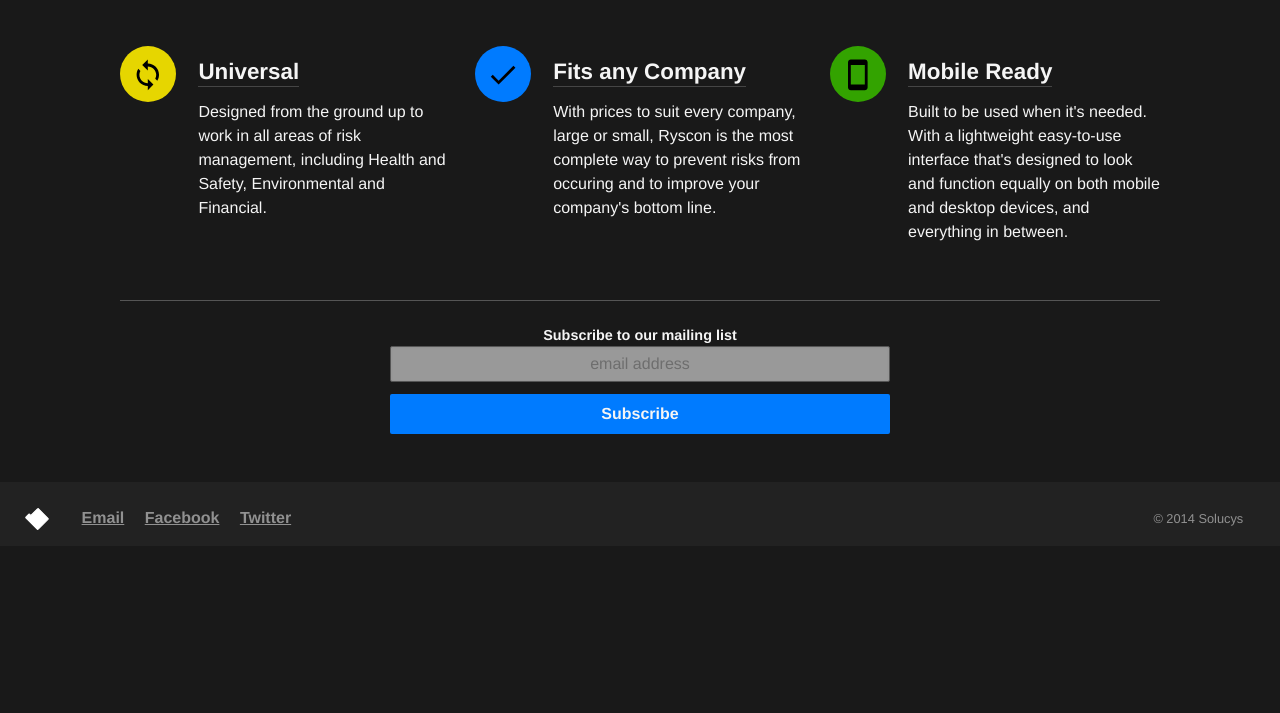
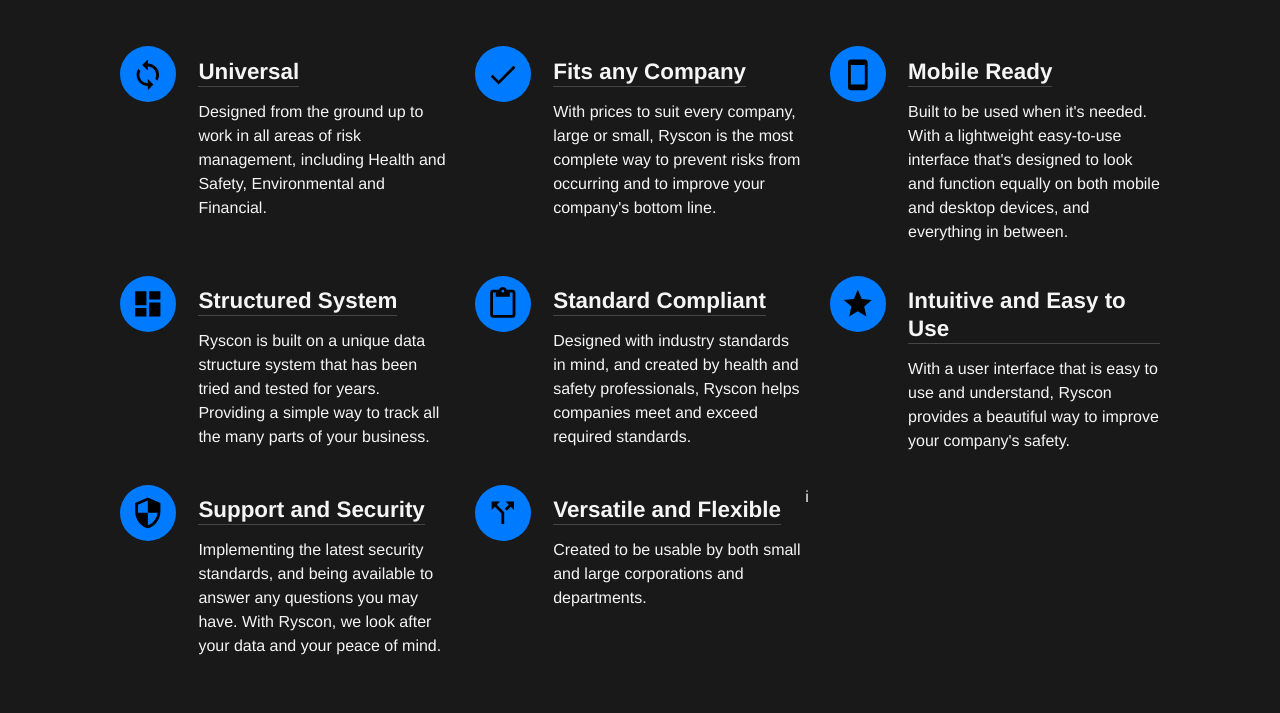
Before and after one commit to eoinobrien/Ryscon, a plain HTML site: page index.html in a window 1280 px wide. Shown: the part 667-1380 px from the top of the page. Before the commit the page ends 1213 px from the top, so only its background shows below. Drawn offline with Linux system fonts and the light colour scheme; a script that the page names is missing.

Commit message:
added more bullet points

```diff
--- a/index.html
+++ b/index.html
@@ -69,7 +69,7 @@
         <section>
             <ul class="bullets">
                 <li class="bullet three-col-bullet">
-                    <div class="bullet-icon bullet-icon-1">
+                    <div class="bullet-icon bullet-icon--yellow">
                         <svg xmlns="http://www.w3.org/2000/svg" viewBox="0 0 48 48"><path d="M 24,8 V 2 l -8,8 8,8 v -6 c 6.63,0 12,5.37 12,12 0,2.03 -0.51,3.93 -1.39,5.61 l 2.92,2.92 C 39.08,30.05 40,27.14 40,24 40,15.16 32.84,8 24,8 z m 0,28 c -6.63,0 -12,-5.37 -12,-12 0,-2.03 0.51,-3.93 1.39,-5.61 L 10.47,15.47 C 8.92,17.95 8,20.86 8,24 c 0,8.84 7.16,16 16,16 v 6 l 8,-8 -8,-8 v 6 z"/></svg>
 
                     </div>
@@ -79,16 +79,16 @@
                     </div>
                 </li>
                 <li class="bullet three-col-bullet">
-                    <div class="bullet-icon bullet-icon-2">
+                    <div class="bullet-icon bullet-icon--blue">
                         <svg xmlns="http://www.w3.org/2000/svg" viewBox="0 0 48 48"><path d="M18 32.34L9.66 24l-2.83 2.83L18 38l24-24-2.83-2.83z"/></svg>
                     </div>
                     <div class="bullet-content">
                         <h2>Fits any Company</h2>
-                        <p>With prices to suit every company, large or small, Ryscon is the most complete way to prevent risks from occuring and to improve your company's bottom line.</p>
+                        <p>With prices to suit every company, large or small, Ryscon is the most complete way to prevent risks from occurring and to improve your company's bottom line.</p>
                     </div>
                 </li>
                 <li class="bullet three-col-bullet">
-                    <div class="bullet-icon bullet-icon-3">
+                    <div class="bullet-icon bullet-icon--green">
                         <svg xmlns="http://www.w3.org/2000/svg" viewBox="0 0 48 48"><path d="M34 2.02L14 2c-2.21 0-4 1.79-4 4v36c0 2.21 1.79 4 4 4h20c2.21 0 4-1.79 4-4V6c0-2.21-1.79-3.98-4-3.98zM34 38H14V10h20v28z"/></svg>
                     </div>
                     <div class="bullet-content">
@@ -96,6 +96,51 @@
                         <p>Built to be used when it's needed. With a lightweight easy-to-use interface that's designed to look and function equally on both mobile and desktop devices, and everything in between.</p>
                     </div>
                 </li>
+                <li class="bullet three-col-bullet">
+                    <div class="bullet-icon bullet-icon--blue">
+                        <svg xmlns="http://www.w3.org/2000/svg" viewBox="0 0 48 48"><path d="M6 26h16V6H6v20zm0 16h16V30H6v12zm20 0h16V22H26v20zm0-36v12h16V6H26z"/></svg>
+                    </div>
+                    <div class="bullet-content">
+                        <h2>Structured System</h2>
+                        <p>Ryscon is built on a unique data structure system that has been tried and tested for years. Providing a simple way to track all the many parts of your business.</p>
+                    </div>
+                </li>
+                <li class="bullet three-col-bullet">
+                    <div class="bullet-icon bullet-icon--green">
+                        <svg xmlns="http://www.w3.org/2000/svg" viewBox="0 0 48 48"><path d="M38 4h-8.37c-.82-2.32-3.02-4-5.63-4s-4.81 1.68-5.63 4H10C7.79 4 6 5.79 6 8v32c0 2.21 1.79 4 4 4h28c2.21 0 4-1.79 4-4V8c0-2.21-1.79-4-4-4zM24 4c1.1 0 2 .89 2 2s-.9 2-2 2-2-.89-2-2 .9-2 2-2zm14 36H10V8h4v6h20V8h4v32z"/></svg>
+                    </div>
+                    <div class="bullet-content">
+                        <h2>Standard Compliant</h2>
+                        <p>Designed with industry standards in mind, and created by health and safety professionals, Ryscon helps companies meet and exceed required standards.</p>
+                    </div>
+                </li>
+                <li class="bullet three-col-bullet">
+                    <div class="bullet-icon bullet-icon--yellow">
+                        <svg xmlns="http://www.w3.org/2000/svg" viewBox="0 0 48 48"><path d="M24 34.54L36.36 42l-3.27-14.06L44 18.49l-14.38-1.24L24 4l-5.62 13.25L4 18.49l10.91 9.45L11.64 42z"/></svg>
+                    </div>
+                    <div class="bullet-content">
+                        <h2>Intuitive and Easy to Use</h2>
+                        <p>With a user interface that is easy to use and understand, Ryscon provides a beautiful way to improve your company's safety.</p>
+                    </div>
+                </li>
+                <li class="bullet three-col-bullet">
+                    <div class="bullet-icon bullet-icon--yellow">
+                        <svg xmlns="http://www.w3.org/2000/svg" viewBox="0 0 48 48"><path d="M24 2L6 10v12c0 11.11 7.67 21.47 18 24 10.33-2.53 18-12.89 18-24V10L24 2zm0 21.98h14c-1.06 8.24-6.55 15.58-14 17.87V24H10V12.6l14-6.22v17.6z"/></svg>
+                    </div>
+                    <div class="bullet-content">
+                        <h2>Support and Security</h2>
+                        <p>Implementing the latest security standards, and being available to answer any questions you may have. With Ryscon, we look after your data and your peace of mind.</p>
+                    </div>
+                </li>
+                <li class="bullet three-col-bullet">
+                    <div class="bullet-icon bullet-icon--blue">
+                        <svg xmlns="http://www.w3.org/2000/svg" viewBox="0 0 48 48"><path d="M28 8l4.59 4.59-5.76 5.75 2.83 2.83 5.75-5.76L40 20V8zm-8 0H8v12l4.59-4.59L22 24.83V40h4V23.17L15.41 12.59z"/></svg>
+                    </div>
+                    <div class="bullet-content">
+                        <h2>Versatile and Flexible</h2>
+                        <p>Created to be usable by both small and large corporations and departments. </p>
+                    </div>
+                </li>i
             </ul>
             <hr>
             <div class="signup-form">
```
